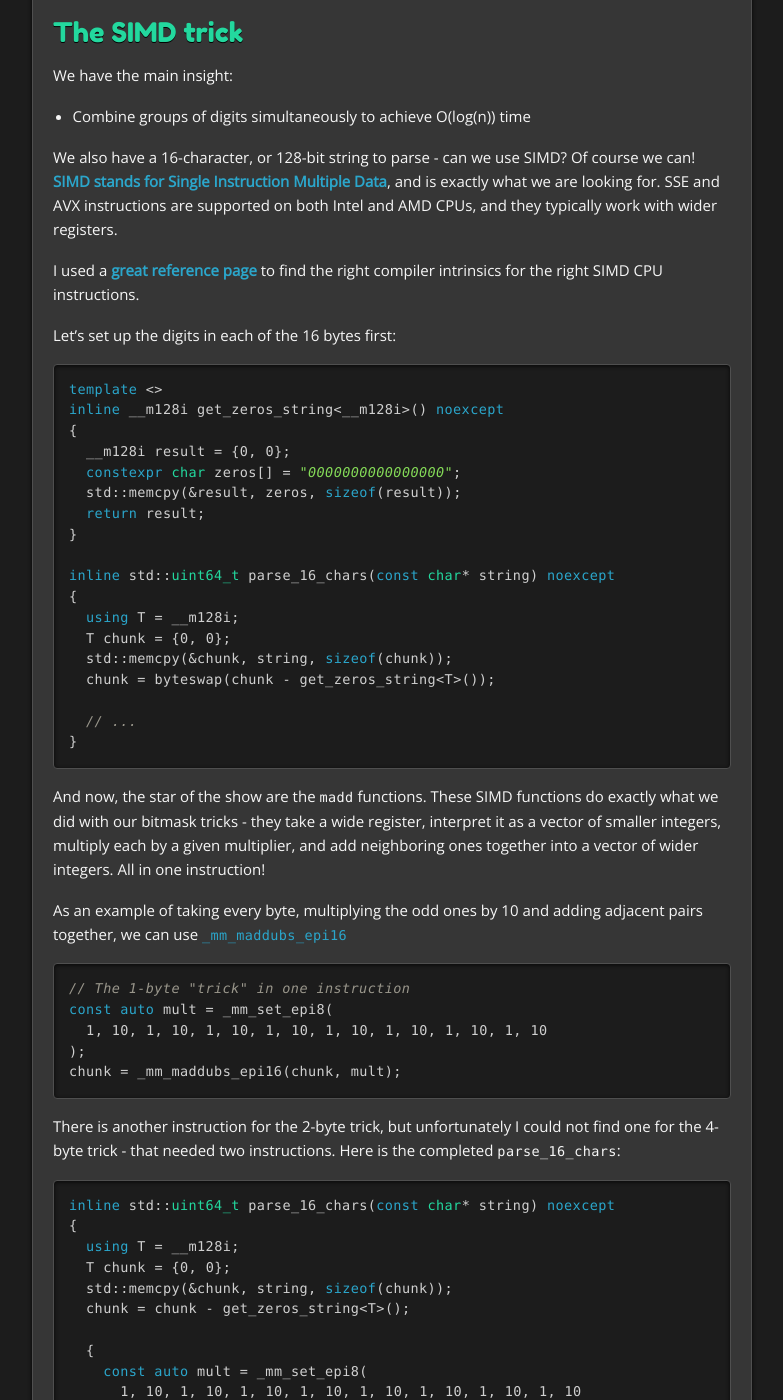
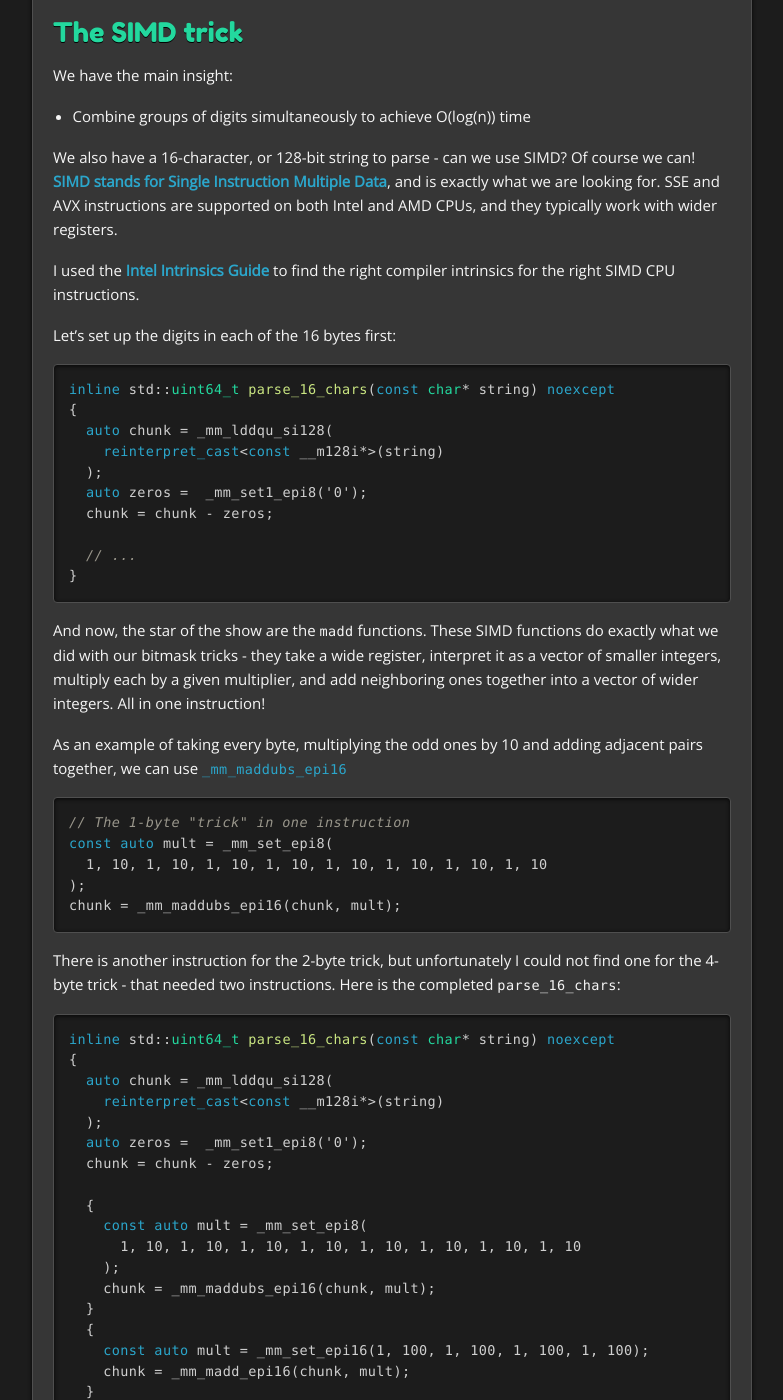
Before and after one commit to KholdStare/kholdstare.github.com, a Jekyll site: the page built from _posts/2020-05-26-faster-integer-parsing.markdown, in a window 1280 px wide and 1400 px high, scrolled down 9432 px. Shown: the whole window, without its empty margins (123-906 px from the left). Built offline with Jekyll 4.4.1, drawn with Linux system fonts in a browser that asks for light colours; comment, search, counter and statistics services are not loaded.

Commit message:
Faster Integer Parsing - more minor fixes/clarifications

```diff
--- a/_posts/2020-05-26-faster-integer-parsing.markdown
+++ b/_posts/2020-05-26-faster-integer-parsing.markdown
@@ -349,28 +349,20 @@ Data](https://en.wikipedia.org/wiki/SIMD), and is exactly what we are looking
 for. SSE and AVX instructions are supported on both Intel and AMD CPUs, and
  they typically work with wider registers.
 
-I used a [great reference
-page](https://software.intel.com/sites/landingpage/IntrinsicsGuide/) to find
+I used the [Intel Intrinsics
+Guide](https://software.intel.com/sites/landingpage/IntrinsicsGuide/) to find
 the right compiler intrinsics for the right SIMD CPU instructions.
 
 Let's set up the digits in each of the 16 bytes first:
 
 {% highlight cpp %}
-template <>
-inline __m128i get_zeros_string<__m128i>() noexcept
-{
-  __m128i result = {0, 0};
-  constexpr char zeros[] = "0000000000000000";
-  std::memcpy(&result, zeros, sizeof(result));
-  return result;
-}
-
 inline std::uint64_t parse_16_chars(const char* string) noexcept
 {
-  using T = __m128i;
-  T chunk = {0, 0};
-  std::memcpy(&chunk, string, sizeof(chunk));
-  chunk = byteswap(chunk - get_zeros_string<T>());
+  auto chunk = _mm_lddqu_si128(
+    reinterpret_cast<const __m128i*>(string)
+  );
+  auto zeros =  _mm_set1_epi8('0');
+  chunk = chunk - zeros;
 
   // ...
 }
@@ -401,10 +393,11 @@ completed `parse_16_chars`:
 {% highlight cpp %}
 inline std::uint64_t parse_16_chars(const char* string) noexcept
 {
-  using T = __m128i;
-  T chunk = {0, 0};
-  std::memcpy(&chunk, string, sizeof(chunk));
-  chunk = chunk - get_zeros_string<T>();
+  auto chunk = _mm_lddqu_si128(
+    reinterpret_cast<const __m128i*>(string)
+  );
+  auto zeros =  _mm_set1_epi8('0');
+  chunk = chunk - zeros;
 
   {
     const auto mult = _mm_set_epi8(
```
